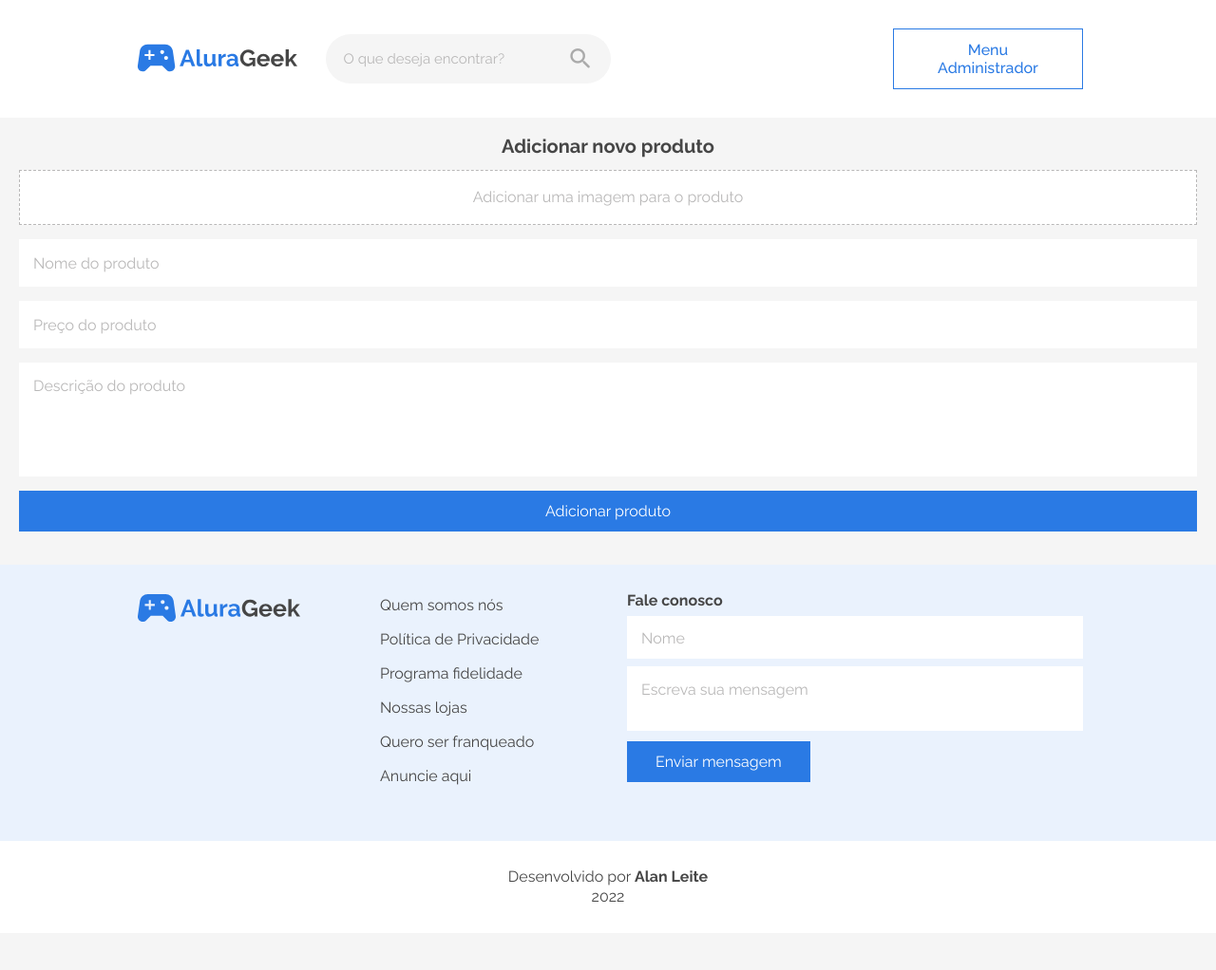
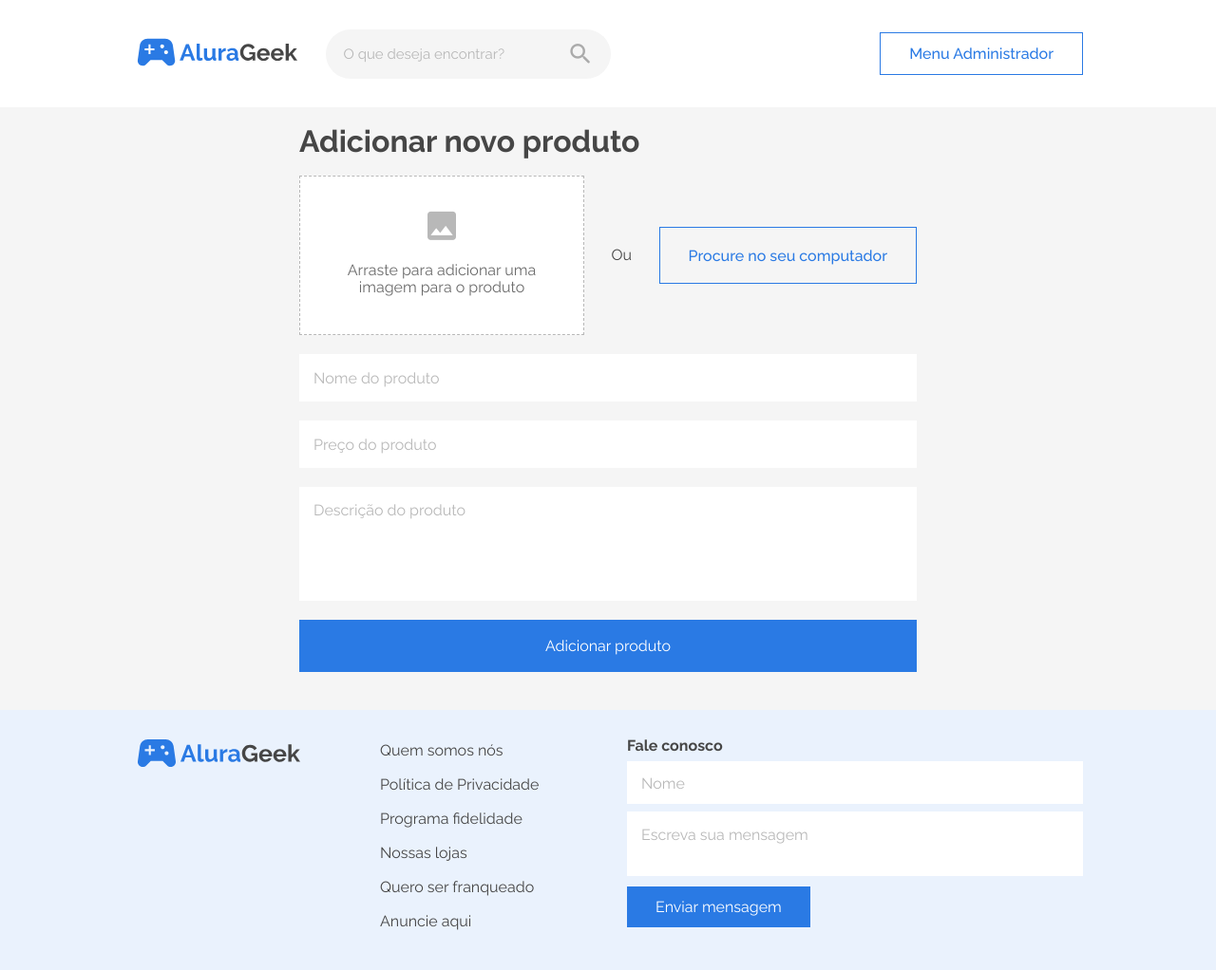
Before and after one commit to araujoleite/aluraChallenge3, a plain HTML site: page adicionar_produto.html in a window 1280 px wide. Shown: the top 1022 px of the page at 95% size. Before the commit the page ends 983 px from the top, so only its background shows below. Drawn offline with Linux system fonts and the light colour scheme; files whose address does not match are found by name.

Commit message:
Adicionar produtos conclusion

```diff
--- a/adicionar_produto.html
+++ b/adicionar_produto.html
@@ -30,20 +30,23 @@
     <main>
         <form action="#" class="addForm">
             <h3 class="addForm__title">Adicionar novo produto</h3>
-            <div class="addForm__img">
-                Adicionar uma imagem para o produto
+            <div class="addForm__dragDrop">
+                <div class="dragDrop__img">
+                    <i class="dragDrop__img--icon"></i>
+                    <p class="dragDrop__img--text"></p>
+                </div>
+                <p class="dragDrop__or">Ou</p>
+                <button class="buttonStroke dragDrop__btn"><i class="btnText"></i></button>
             </div>
             <div class="addForm__field">
-                <input type="email" name="email" id="email" class="addForm__input" placeholder="Digite seu e-mail">
+                <input type="email" name="email" id="email" class="addForm__input" placeholder="Digite o nome do produto">
                 <label for="email" class="addForm__label">Nome do produto</label>
             </div>
             <div class="addForm__field">
-                <input type="password" name="senha" id="senha" class="addForm__input" placeholder="Digite sua senha">
+                <input type="password" name="senha" id="senha" class="addForm__input" placeholder="R$ 00,00">
                 <label for="senha" class="addForm__label">Preço do produto</label>
             </div>
-            <!-- <div class="addForm__field"> -->
-                <textarea name="descricao" class="addForm__message" placeholder="Descrição do produto"></textarea>
-            <!-- </div> -->
+            <textarea name="descricao" class="addForm__message" placeholder="Descrição do produto"></textarea>
             <button type="submit" class="buttonFill buttonAdd">Adicionar produto</button>
             <div class="addForm__erros"></div>
         </form>
--- a/assets/css/adicionar_produto.css
+++ b/assets/css/adicionar_produto.css
@@ -3,27 +3,59 @@
     flex-direction: column;
     align-items: center;
     justify-content: center;
-    row-gap: 15px;
+    row-gap: 20px;
     width: 100%;
+    margin: 0 auto;
+    box-sizing: border-box;
     padding: 20px;
-    box-sizing: border-box;
 }
 
     .addForm__title {
-        font-size: 20px;
+        font-size: 25px;
         font-weight: 700;
         color: var(--black75);
+        align-self: flex-start;
     }
 
-    .addForm__img {
-        background-color: var(--white);
+    .addForm__dragDrop {
         width: 100%;
-        padding: 20px;
-        box-sizing: border-box;
-        text-align: center;
-        color: var(--black25);
-        border: dashed 1px var(--black25);
     }
+        .dragDrop__img {
+            background-color: var(--white);
+            width: 100%;
+            padding: 60px 20px;
+            box-sizing: border-box;
+            display: flex;
+            flex-direction: column;
+            align-items: center;
+            row-gap: 20px;
+            border: dashed 1px var(--black25);
+        }
+
+            .dragDrop__img--icon::before {
+                content: var(--plus);
+                font-size: 30px;
+                color: var(--black25);
+            }
+
+            .dragDrop__img--text {
+                text-align: center;
+                font-size: 16px;
+                color: var(--black50);
+                line-height: 18px;
+            }
+
+            .dragDrop__img--text::before {
+                content: "Adicionar uma imagem para o produto";
+            }
+
+        .dragDrop__or {
+            display: none;
+        }
+        .dragDrop__btn {
+            display: none;
+            font-size: 16px;
+        }
 
     .addForm__field {
         display: flex;
@@ -82,17 +114,64 @@
             width: 100%;
         }
 
-/* @media screen and (min-width: 768px) {
+@media screen and (min-width: 768px) {
     .addForm {
-        height: 500px;
+        padding: 20px 30px;
+        max-width: 1050px;
     }
+
+    .addForm__dragDrop {
+        display: flex;
+        justify-content: flex-start;
+        align-items: center;
+        column-gap: 10px;
+    }
+
+        .dragDrop__img {
+            width: 300px;
+            padding: 40px;
+        }
+
+            .dragDrop__img--icon::before {
+                content: var(--image);
+            }
+
+            .dragDrop__img--text::before {
+                content: "Arraste para adicionar uma imagem para o produto";
+            }
+
+            .btnText::before {
+                content: "Procure no seu tablet";
+            }
+
+        .dragDrop__or, .dragDrop__btn {
+            display: block;
+        }
+
+        .dragDrop__btn {
+            height: 60px;
+        }
 }
 
 @media screen and (min-width: 1200px) {
     .addForm {
-        height: 600px;
+        max-width:650px;
+        padding: 20px 0;
     }
-    .addForm__field, .buttonEntrar {
-        width: 450px;
+
+    .addForm__title {
+        font-size: 32px;
     }
-} */
+
+    .addForm__dragDrop {
+        justify-content: space-between;
+    }
+
+        .btnText::before {
+            content: "Procure no seu computador";
+        }
+
+    .buttonAdd {
+        height: 55px;
+    }
+}
--- a/assets/css/base.css
+++ b/assets/css/base.css
@@ -8,7 +8,8 @@
     --blue10: #EAF2FD;
     --white: #FFFFFF;
     --black05: #F5F5F5;
-    --black25: #b9b8b8;
+    --black25: #b8b8b8;
+    --black50: #6b6b6b;
     --black75: #464646;
     --black100: #000000;
     --transparent: #00000000;
@@ -20,6 +21,10 @@
     --close: "\e900";
     --arrow: "\e901";
     --search: "\e902";
+    --plus: "\e903";
+    --delete: "\e904";
+    --edit: "\e905";
+    --image: "\e906";
 }
 
 body {
@@ -35,7 +40,7 @@ body {
     background-color: #ffffff00;
     padding: 12px 30px;
     width: fit-content;
-    max-width: 200px;
+    box-sizing: border-box;
     font-size: 14px;
     font-weight: 500;
     color: #2A7AE4;
@@ -58,15 +63,12 @@ body {
     font-weight: 400;
     color: var(--white);
     border-style: none;
-    border-width: 1px;
     transition: background-color var(--time);
     cursor: pointer;
 }
 
     .buttonFill:hover {
-
         background-color: var(--blue75);
-
     }
 
 @media screen and (min-width: 1200px) {
@@ -135,6 +137,7 @@ body {
         .header {
             padding: 10px 30px;
         }
+
         .search{
             order: 0;
             padding: 10px 16px;
@@ -192,6 +195,7 @@ body {
         }
     }
 
+
 .footer {
     background-color: var(--blue10);
     width: 100%;
@@ -201,9 +205,9 @@ body {
         display: flex;
         flex-direction: column;
         width: 100%;
-        padding: 20px 20px;
         box-sizing: border-box;
-        max-width: 1000px;
+        max-width: 1060px;
+        padding: 10px 20px;
         margin: 0 auto 20px;
         gap: 20px;
     }
@@ -312,6 +316,7 @@ body {
         .footer__container {
             display: grid;
             grid-template-columns: 1fr 2fr;
+            padding: 10px 30px;
         }
 
         .footer__pages {
@@ -329,6 +334,7 @@ body {
         .footer__container {
             grid-template-columns: 1fr 1fr 2fr;
             padding: 20px 0;
+            max-width: 1000px;
         }
 
         .footer__logo {
--- a/assets/css/icon.css
+++ b/assets/css/icon.css
@@ -1,10 +1,10 @@
 @font-face {
   font-family: 'icomoon';
-  src:  url('../fonts/icomoon.eot?9hjh5g');
-  src:  url('../fonts/icomoon.eot?9hjh5g#iefix') format('embedded-opentype'),
-    url('../fonts/icomoon.ttf?9hjh5g') format('truetype'),
-    url('../fonts/icomoon.woff?9hjh5g') format('woff'),
-    url('../fonts/icomoon.svg?9hjh5g#icomoon') format('svg');
+  src:  url('../fonts/icomoon.eot?pighkl');
+  src:  url('../fonts/icomoon.eot?pighkl#iefix') format('embedded-opentype'),
+    url('../fonts/icomoon.ttf?pighkl') format('truetype'),
+    url('../fonts/icomoon.woff?pighkl') format('woff'),
+    url('../fonts/icomoon.svg?pighkl#icomoon') format('svg');
   font-weight: normal;
   font-style: normal;
   font-display: block;
@@ -28,8 +28,24 @@
 /*
 EXAMPLE
 
-.icon-saida:before {
+.icon-Vector-4:before {
   content: "\e900";
+  color: #808080;
+}
+.icon-Vector-3:before {
+  content: "\e903";
+  color: #808080;
+}
+.icon-Vector-2:before {
+  content: "\e904";
+  color: #808080;
+}
+.icon-Vector-1:before {
+  content: "\e905";
+  color: #808080;
+}
+.icon-Vector:before {
+  content: "\e906";
   color: #808080;
 }
 .icon-seta:before {
@@ -39,4 +55,5 @@ EXAMPLE
 .icon-busca:before {
   content: "\e902";
   color: #808080;
+}
 } */
```
Also changed, not shown: login.html (+1 -1 lines).
